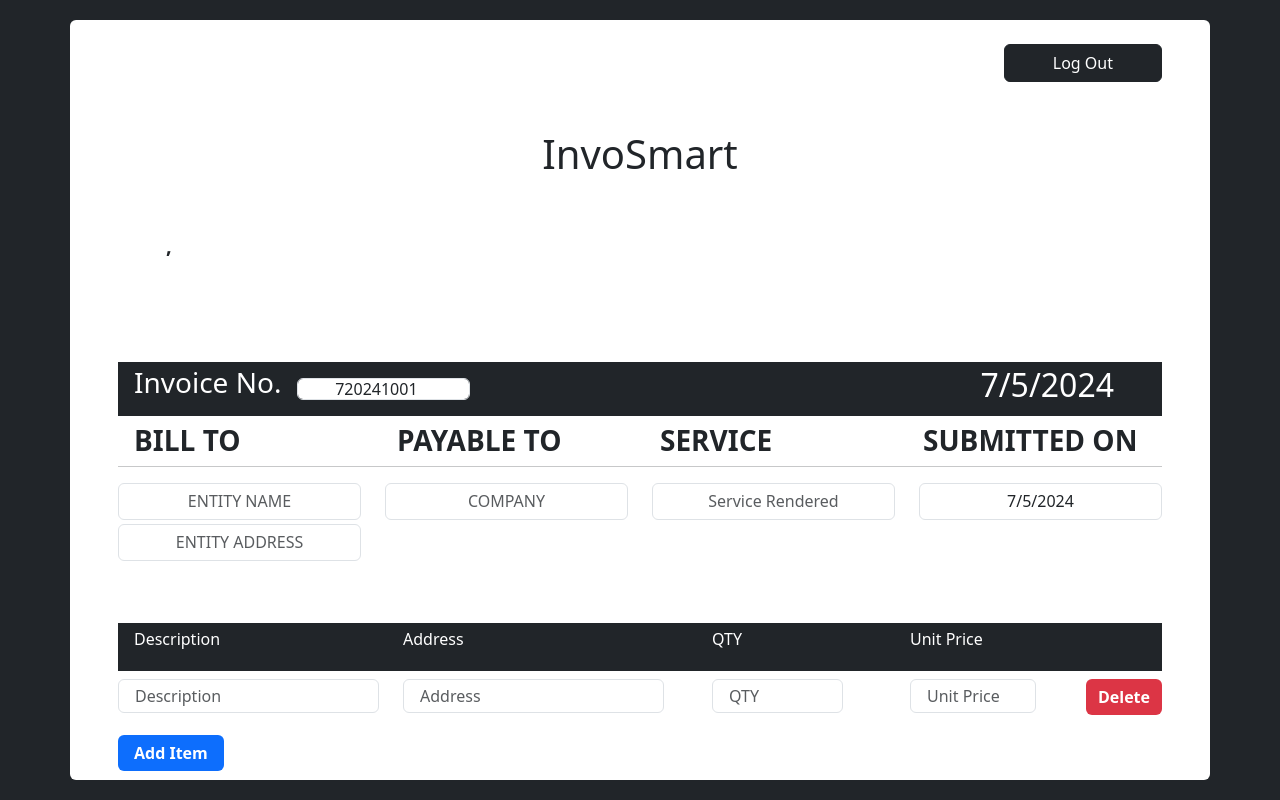
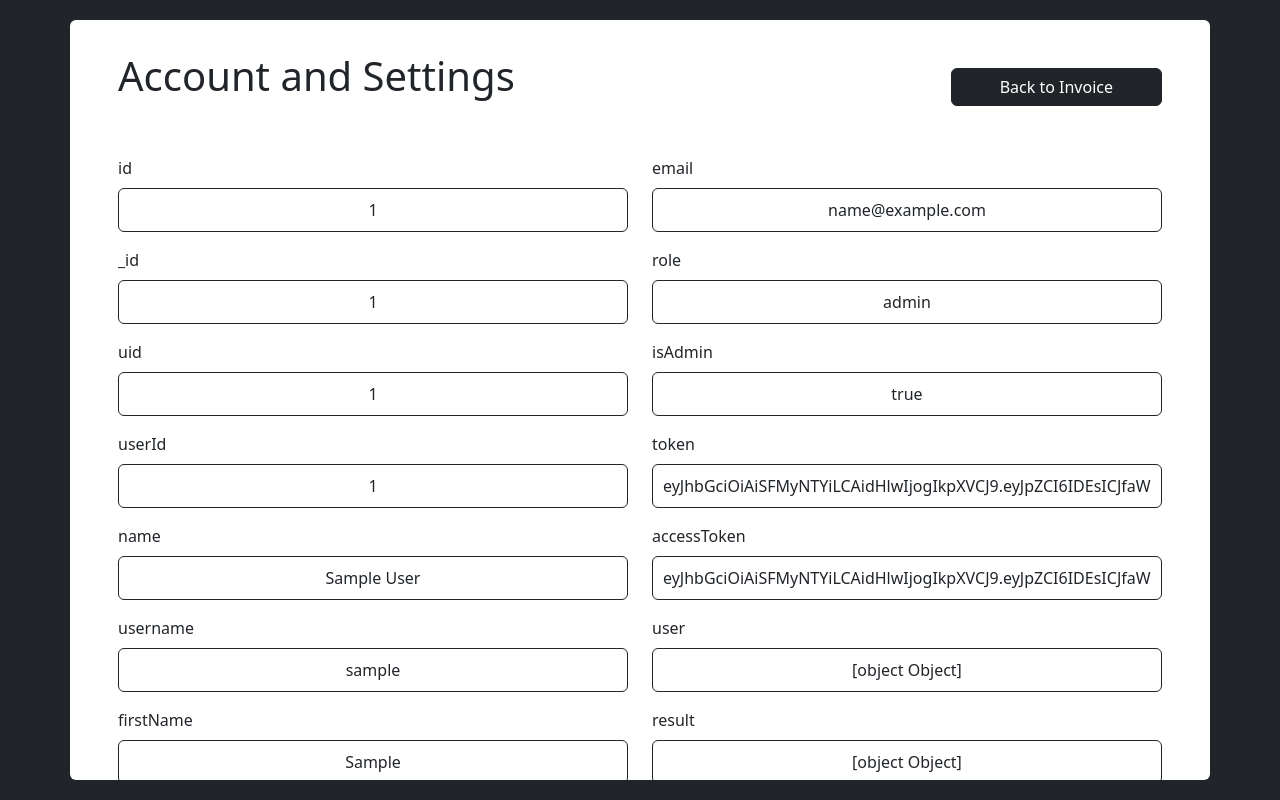
Before and after one commit to allan1m/invosmart, a React (Create React App) app: page /Account in a window 1280 px wide. Before the commit this address led to /Invoice. Built offline with nearby package versions, Linux system fonts and the light colour scheme; sample sign-in values are in the browser's storage.

Commit message:
created common layout and account page

```diff
--- a/src/App.js
+++ b/src/App.js
@@ -19,8 +19,10 @@ function App() {
     // If token exists, redirect to home page
     if (token) {
       console.log("1-3");
-      // Redirect the user to the home page
-      navigate('/Invoice');
+      // If token exists AND if the user is not already on an allowed page, navigate to the invoice page
+      if (window.location.pathname === '/' || window.location.pathname === '/Login' || window.location.pathname === '/Signup') {
+        navigate('/Invoice');
+      }
     } else {
       console.log("1-4");
       // If the token does not exist (i.e., the user is not authenticated)
@@ -40,7 +42,6 @@ function App() {
         <Route path="/Signup" element={<Signup />}></Route>
         <Route path="/Invoice" element={<Invoice />}></Route>
         <Route path="/Account" element={<Account />}></Route>
-        <Route path="/Logout" element={<Logout />}></Route>
         <Route path="*" element={<NoPage />}></Route>
       </Routes>
   );
--- a/src/components/Account.jsx
+++ b/src/components/Account.jsx
@@ -1,9 +1,123 @@
-import React from 'react'
+import React, {useState} from "react";
+import Layout from "./Layout";
+import InvoiceButton from "./InvoiceButton";
+import "./styles/Account.css";
 
 function Account() {
+  // const [firstName, setFirstName] = useState("");
+  // const [lastName, setLastName] = useState("");
+  // const [phone, setPhone] = useState("");
+  // const [company, setCompany] = useState("");
+  // const [companyAddress, setCompanyAddress] = useState("");
+  // const [companyCity, setCompanyCity] = useState("");
+  // const [companyState, setCompanyState] = useState("");
+  // const [companyZip, setCompanyZip] = useState("");
+  // const [email, setEmail] = useState("");
+
+  const storedUserInfo = localStorage.getItem("userInfo");
+  const userInfo = storedUserInfo ? JSON.parse(storedUserInfo) : null;
+  const [userData, setUserData] = useState(userInfo);
+
+  if (!userInfo) {
+    return (
+      <Layout>
+        <div className="account-page">
+          <h1>No User Info Found</h1>
+        </div>
+      </Layout>
+    );
+  }
+
+  const handleInputChange = (key, value) => {
+    setUserData((prevData) => ({
+      ...prevData,
+      [key]: value,
+    }));
+  };
+
+  const handleAccountChanges = (event) => {
+    event.preventDefault();
+    const updatedData = {};
+
+    Object.keys(userData).forEach(key => {
+      if (userData[key] !== userInfo[key]) {
+        updatedData[key] = userData[key];
+      }
+    });
+
+    // Save the updated user data to local storage or send to the server
+    if (Object.keys(updatedData).length > 0) {
+      console.log('Submitting updated data:', updatedData);
+      // Optionally, you can also send this data to the server via an API call
+      // fetch('/api/updateUserInfo', {
+      //   method: 'POST',
+      //   headers: {
+      //     'Content-Type': 'application/json'
+      //   },
+      //   body: JSON.stringify(updatedData)
+      // }).then(response => response.json())
+      // .then(data => {
+      //   console.log('Success:', data);
+      //   // Update local storage if the API call is successful
+      //   localStorage.setItem("userInfo", JSON.stringify(userData));
+      // }).catch(error => {
+      //   console.error('Error:', error);
+      // });
+
+      // For demonstration purposes, we update local storage directly
+      localStorage.setItem("userInfo", JSON.stringify(userData));
+    }
+  };
+
+
+  const userInfoKeys = Object.keys(userInfo).filter(key => key !== "Token" && key !== "ClientID");
+  const half = Math.ceil(userInfoKeys.length / 2);
+  const firstHalfKeys = userInfoKeys.slice(0, half);
+  const secondHalfKeys = userInfoKeys.slice(half);
+
   return (
-    <div>Account</div>
-  )
+    <Layout>
+      <div className="account-page row mt-4">
+      <div className="header d-flex flex-row">
+        <h1 className="col">Account and Settings</h1>
+        <InvoiceButton className="col"/>
+        </div>
+        <form onSubmit={handleAccountChanges} className="col-md-6 mt-5 mb-5">
+          {firstHalfKeys.map((key, index) => (
+            <div key={index} className="mb-3">
+              <label htmlFor={key} className="form-label">{key}</label>
+              <input
+                type="text"
+                id={key}
+                placeholder={userInfo[key]}
+                className="form-control border-dark"
+                value={userData[key]}
+                onChange={(e) => handleInputChange(key, e.target.value)}
+              />
+            </div>
+          ))}
+        </form>
+        <form onSubmit={handleAccountChanges} className="col-md-6 mt-5 mb-3">
+          {secondHalfKeys.map((key, index) => (
+            <div key={index} className="mb-3">
+              <label htmlFor={key} className="form-label">{key}</label>
+              <input
+                type="text"
+                id={key}
+                placeholder={userInfo[key]}
+                className="form-control border-dark"
+                value={userData[key]}
+                onChange={(e) => handleInputChange(key, e.target.value)}
+              />
+            </div>
+          ))}
+          <div className="d-flex flex-row-reverse position-relative">
+        <button type="submit" className="btn btn-dark w-100 mt-4 p-3">Save Changes</button>
+        </div>
+        </form>
+      </div>
+    </Layout>
+  );
 }
 
-export default Account
+export default Account;
--- /dev/null
+++ b/src/components/AccountButton.jsx
@@ -0,0 +1,27 @@
+import React from "react";
+import { useNavigate } from "react-router-dom";
+
+function AccountButton() {
+  console.log("AccountBtn: 1-1");
+  const navigate = useNavigate();
+
+  const handleAccountClick = (event) => {
+    event.preventDefault();
+    console.log("AccountBtn: 1-2");
+    navigate('/Account');
+  }
+  return (
+    <form onSubmit={handleAccountClick}>
+      <div className="d-flex flex-row-reverse position-relative pb-0">
+        <button
+          className="position-relative ps-5 pe-5 mt-3 btn btn-dark"
+          type="submit"
+        >
+          Account
+        </button>
+      </div>
+    </form>
+  );
+}
+
+export default AccountButton;
--- a/src/components/Invoice.jsx
+++ b/src/components/Invoice.jsx
@@ -1,4 +1,6 @@
 import React, { useState, useEffect } from "react";
+import Layout from "./Layout";
+import AccountButton from "./AccountButton";
 import Logout from "./Logout";
 import InvoiceForm from "./InvoiceForm";
 import InvoiceDialog from "./InvoiceDialog";
@@ -82,7 +84,6 @@ function Invoice() {
   //     })),
   //   };
 
-
   //   fetch("http://localhost:5073/api/Invoice/CreateInvoice", {
   //     method: "POST",
   //     headers: {
@@ -102,8 +103,8 @@ function Invoice() {
   // };
 
   return (
-    <div className="d-flex justify-content-center align-items-center w-100 vh-100 bg-dark">
-      <div className="container position-relative rounded bg-white ps-5 pt-2 pe-5 pb-2">
+    <Layout>
+      <AccountButton />
       <Logout />
       <InvoiceForm onReview={handleReview} />
       {/* Dialog for Invoice Preview */}
@@ -113,8 +114,7 @@ function Invoice() {
         reviewData={reviewData}
         userInfo={userInfo}
       />
-      </div>
-    </div>
+    </Layout>
   );
 }
 
--- /dev/null
+++ b/src/components/InvoiceButton.jsx
@@ -0,0 +1,27 @@
+import React from "react";
+import { useNavigate } from "react-router-dom";
+
+function InvoiceButton() {
+  console.log("InvoiceBtn: 1-1");
+  const navigate = useNavigate();
+
+  const handleInvoiceClick = (event) => {
+    event.preventDefault();
+    console.log("InvoiceBtn: 1-2");
+    navigate('/Invoice');
+  }
+  return (
+    <form onSubmit={handleInvoiceClick}>
+      <div className="d-flex flex-row-reverse position-relative pb-0">
+        <button
+          className="position-relative ps-5 pe-5 mt-3 btn btn-dark"
+          type="submit"
+        >
+          Back to Invoice
+        </button>
+      </div>
+    </form>
+  );
+}
+
+export default InvoiceButton;
--- a/src/components/InvoiceDialog.jsx
+++ b/src/components/InvoiceDialog.jsx
@@ -119,6 +119,7 @@ const InvoiceDialog = ({ openDialog, setOpenDialog, reviewData, userInfo }) => {
       </DialogActions>
       <p className="ps-5">Powered by InvoSmart</p>
       <Snackbar
+        anchorOrigin={{ vertical: 'top', horizontal: 'center' }}
         open={notificationOpen}
         autoHideDuration={6000}
         onClose={handleCloseNotification}
--- /dev/null
+++ b/src/components/Layout.jsx
@@ -0,0 +1,19 @@
+import React from 'react';
+import PropTypes from 'prop-types';
+import styles from "./styles/Layout.css";// Ensure you have a CSS file for common styles
+
+const Layout = ({ children }) => {
+  return (
+    <div className="d-flex justify-content-center align-items-center w-100 vh-100 bg-dark">
+      <div className="container position-relative rounded bg-white ps-5 pt-2 pe-5 pb-2">
+        {children}
+      </div>
+    </div>
+  );
+};
+
+Layout.propTypes = {
+  children: PropTypes.node.isRequired,
+};
+
+export default Layout;
--- a/src/components/Logout.jsx
+++ b/src/components/Logout.jsx
@@ -2,28 +2,15 @@ import React from 'react'
 import { useNavigate } from "react-router-dom";
 
 function Logout() {
-  console.log("Logout Component");
+  console.log("Logout: 1-1");
   const navigate = useNavigate();
 
   async function handleLogout(event) {
-    console.log("Handle Logout"); // Check if this is logged
+    console.log("Logout: 1-2"); // Check if this is logged
     event.preventDefault(); // Prevents the default form submission behavior
     localStorage.removeItem('jwtToken');
+    localStorage.removeItem('userInfo');
     navigate('/');
-        // if (token) {
-        //   console.log("3-3");
-        //   const response = await fetch("http://localhost:5073/api/Authentication/ProtectedEndpoint", {
-        //     method: "GET",
-        //     headers: {
-        //       "Authorization": `Bearer ${token}`
-        //     }
-        //   });
-        //   const data = await response.json();
-
-        //   if(data){
-        //     console.log(data);
-        //   }
-        // }
   }
   return (
     <form onSubmit={handleLogout}>
--- /dev/null
+++ b/src/components/styles/Account.css
@@ -0,0 +1,13 @@
+.account-page input{
+    display: flex;
+    margin: auto;
+    width: 480px;
+    height: 80px;
+}
+
+.account-page .form-control{
+    width: 100%;
+    padding: 10px;
+    text-align: center;
+
+}
--- /dev/null
+++ b/src/components/styles/Layout.css
@@ -0,0 +1,4 @@
+.container {
+    max-height: 95vh; /* Adjust the value as needed */
+    overflow-y: auto;
+}
```
Also changed, not shown: src/components/Login.jsx (+41 -12 lines). Lines whose indentation alone changed are shown as unchanged.
